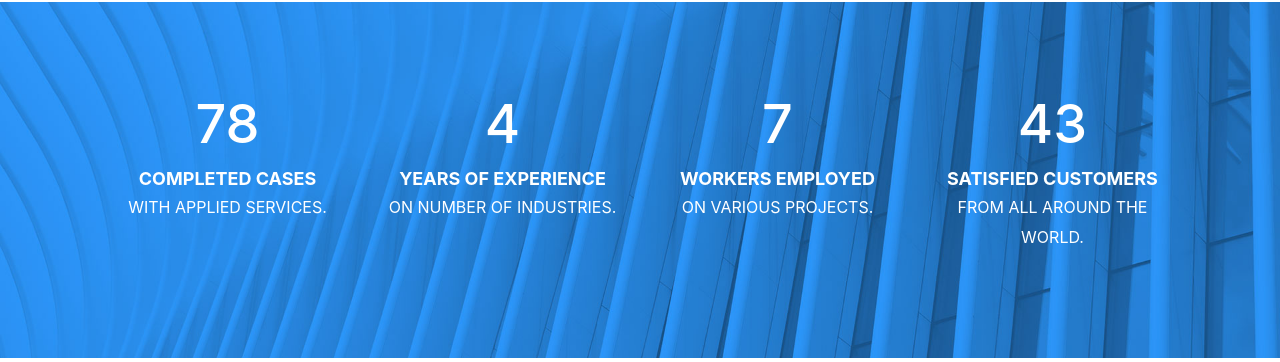
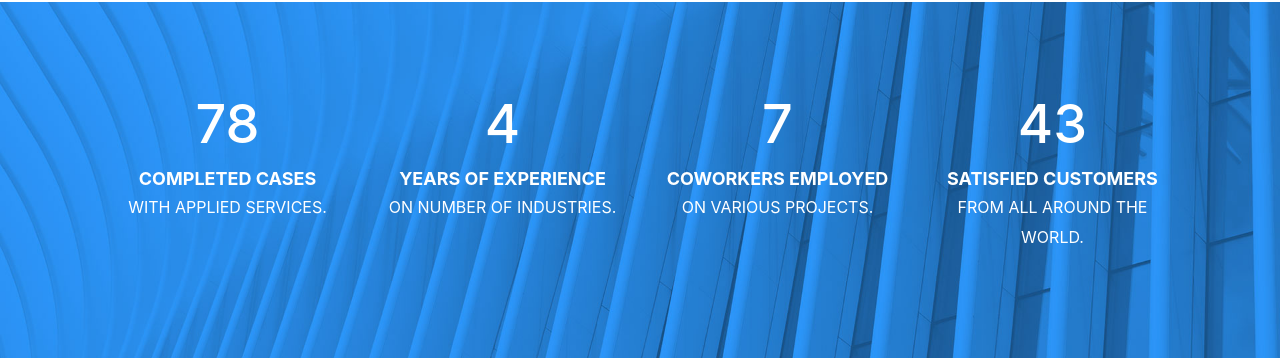
Before and after one commit to DmitriyRF/DmitriyRF.github.io, a Jekyll site: the page built from pages/landing-page/freelancer.html, in a window 1280 px wide and 900 px high, scrolled down 1864 px. Shown: the part 92-454 px from the top of the window. Built offline with Jekyll 4.4.1, drawn with Linux system fonts in a browser that asks for light colours; nearby versions of some CDN libraries; some web fonts are replaced; Markdown is read by kramdown in place of the engine named in the settings.

Commit message:
coworkers mistake fixed

```diff
--- a/pages/landing-page/freelancer.html
+++ b/pages/landing-page/freelancer.html
@@ -83,7 +83,7 @@ menu: disable
 					<div class="col-12 col-sm-6 col-md-3">
 						<div class="stats_counter-center text-center">
 							<h3 class="h-counter" id="">7</h3>
-							<div class="counter-title">workers employed</div>
+							<div class="counter-title">Coworkers employed</div>
 							<p class="counter-description">on various projects.</p>
 						</div>
 					</div>
```
